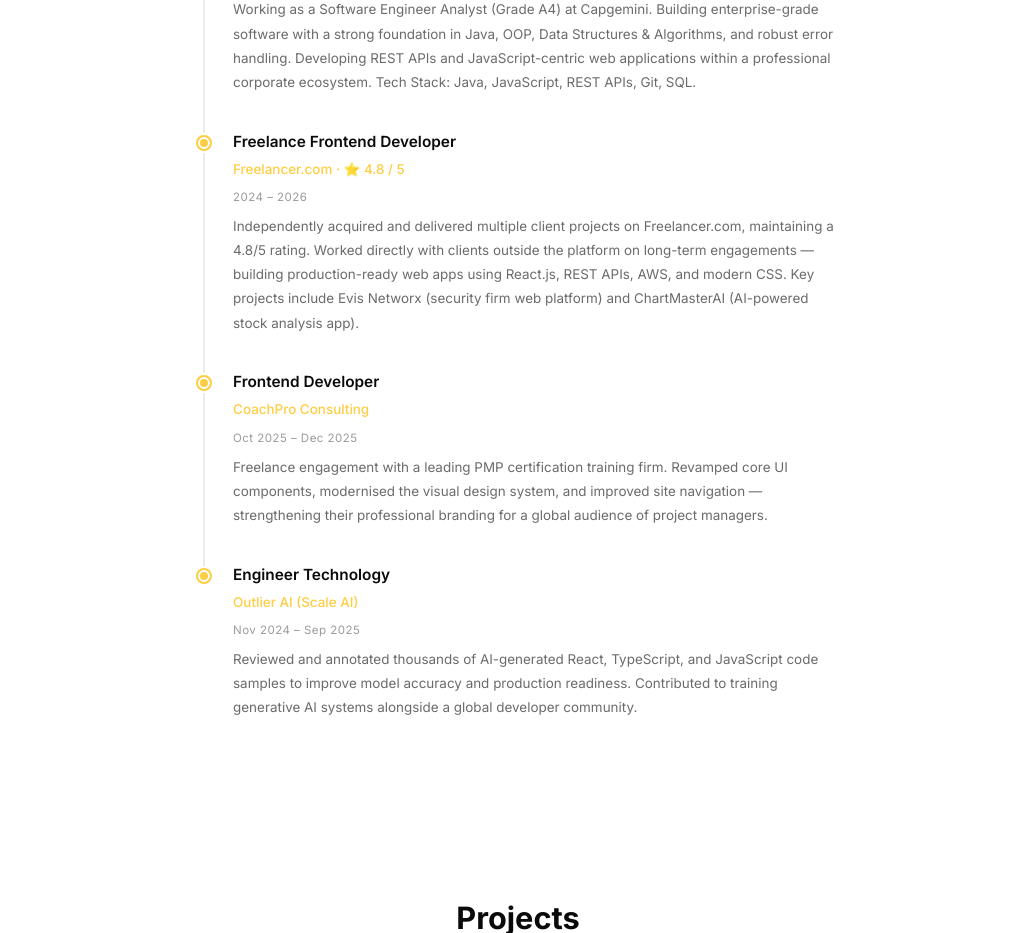
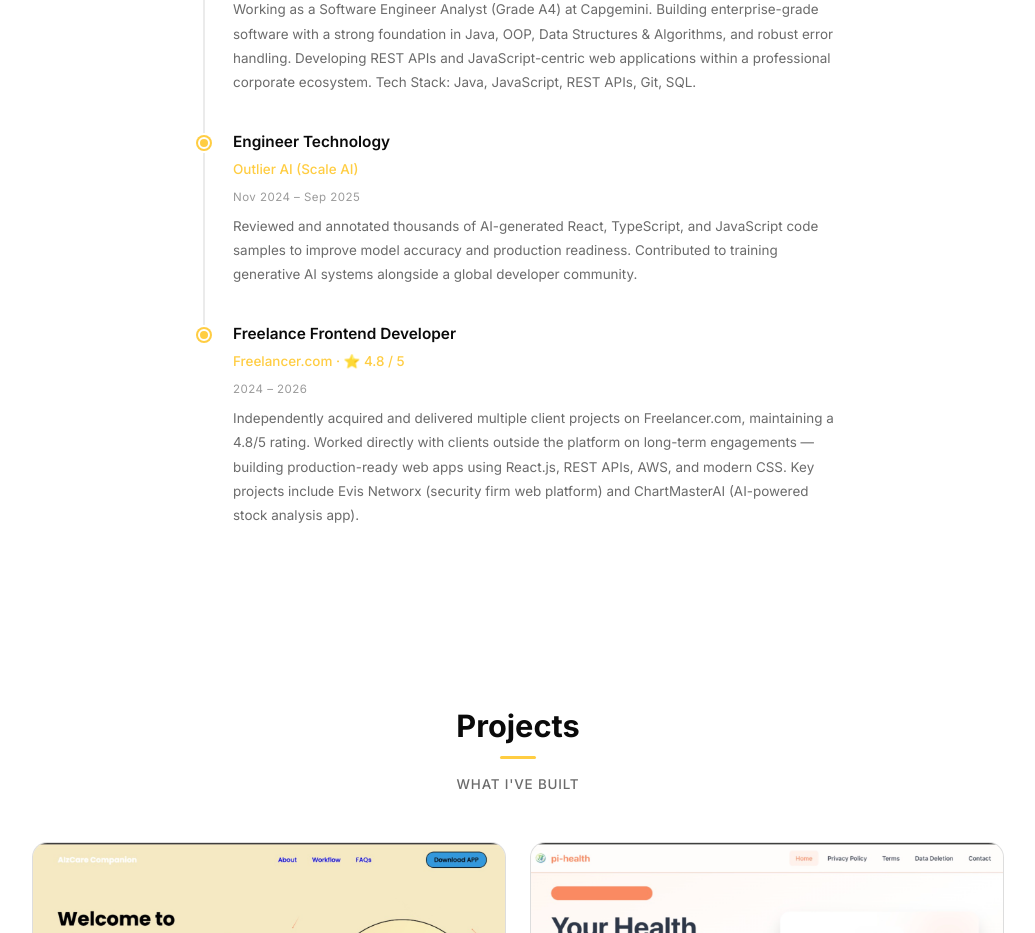
Before and after one commit to yashwaldia/Portfolio-ywaldia, a React (Vite) app: page / in a window 1280 px wide. Shown: the part 1880-2813 px from the top of the page, without its empty margins (122-1157 px from the left). Built offline with nearby package versions, Linux system fonts and the light colour scheme.

Commit message:
Reorder experience: Capgemini → Outlier AI → Freelancer.com; remove CoachPro Consulting

```diff
--- a/src/data/experience.js
+++ b/src/data/experience.js
@@ -9,27 +9,19 @@
   },
   {
     id: 'work-1',
+    title: 'Engineer Technology',
+    company: 'Outlier AI (Scale AI)',
+    period: 'Nov 2024 – Sep 2025',
+    description:
+      'Reviewed and annotated thousands of AI-generated React, TypeScript, and JavaScript code samples to improve model accuracy and production readiness. Contributed to training generative AI systems alongside a global developer community.',
+  },
+  {
+    id: 'work-2',
     title: 'Freelance Frontend Developer',
     company: 'Freelancer.com  ·  ⭐ 4.8 / 5',
     period: '2024 – 2026',
     description:
       'Independently acquired and delivered multiple client projects on Freelancer.com, maintaining a 4.8/5 rating. Worked directly with clients outside the platform on long-term engagements — building production-ready web apps using React.js, REST APIs, AWS, and modern CSS. Key projects include Evis Networx (security firm web platform) and ChartMasterAI (AI-powered stock analysis app).',
-  },
-  {
-    id: 'work-2',
-    title: 'Frontend Developer',
-    company: 'CoachPro Consulting',
-    period: 'Oct 2025 – Dec 2025',
-    description:
-      'Freelance engagement with a leading PMP certification training firm. Revamped core UI components, modernised the visual design system, and improved site navigation — strengthening their professional branding for a global audience of project managers.',
-  },
-  {
-    id: 'work-3',
-    title: 'Engineer Technology',
-    company: 'Outlier AI (Scale AI)',
-    period: 'Nov 2024 – Sep 2025',
-    description:
-      'Reviewed and annotated thousands of AI-generated React, TypeScript, and JavaScript code samples to improve model accuracy and production readiness. Contributed to training generative AI systems alongside a global developer community.',
   },
 ];
 
```
